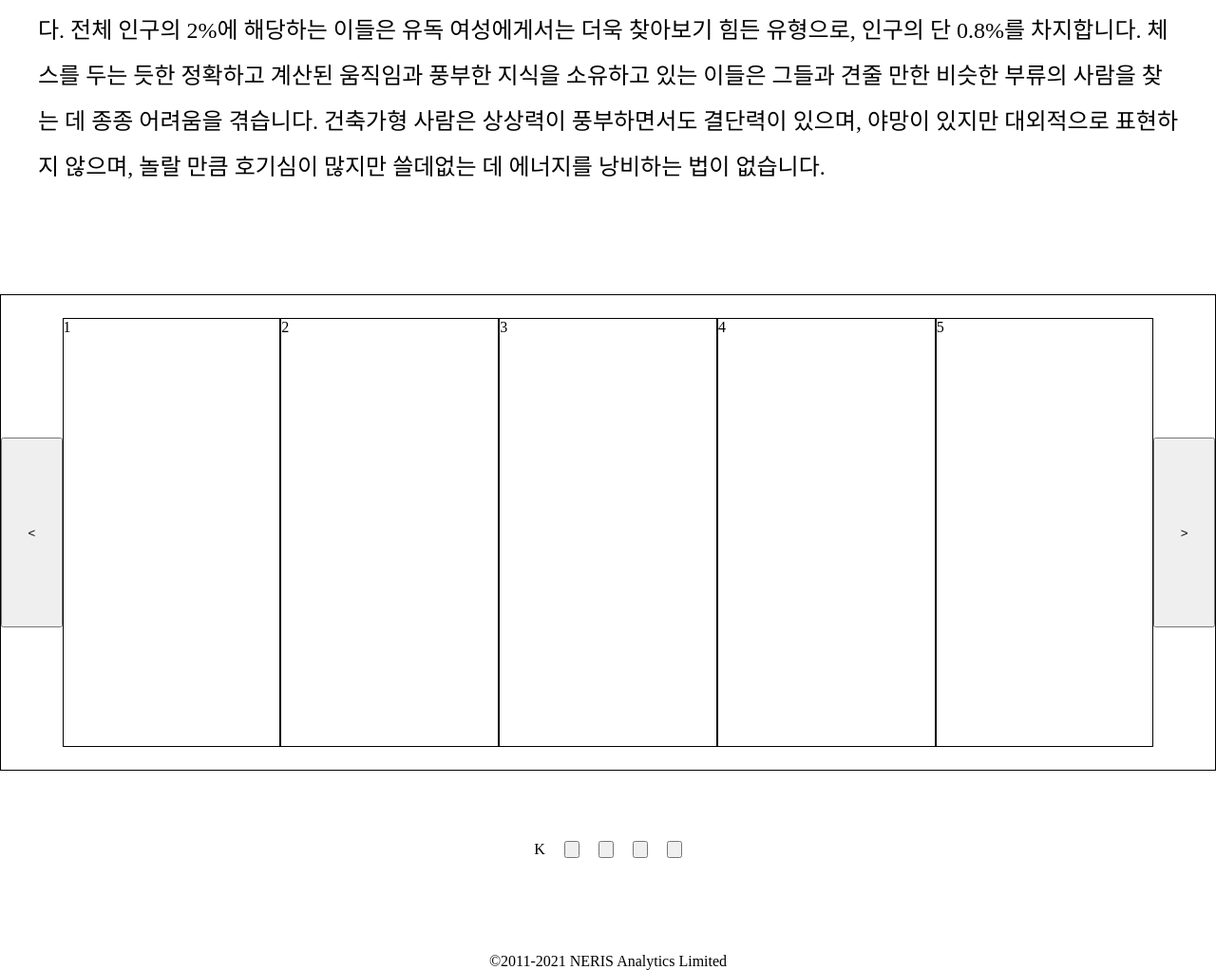
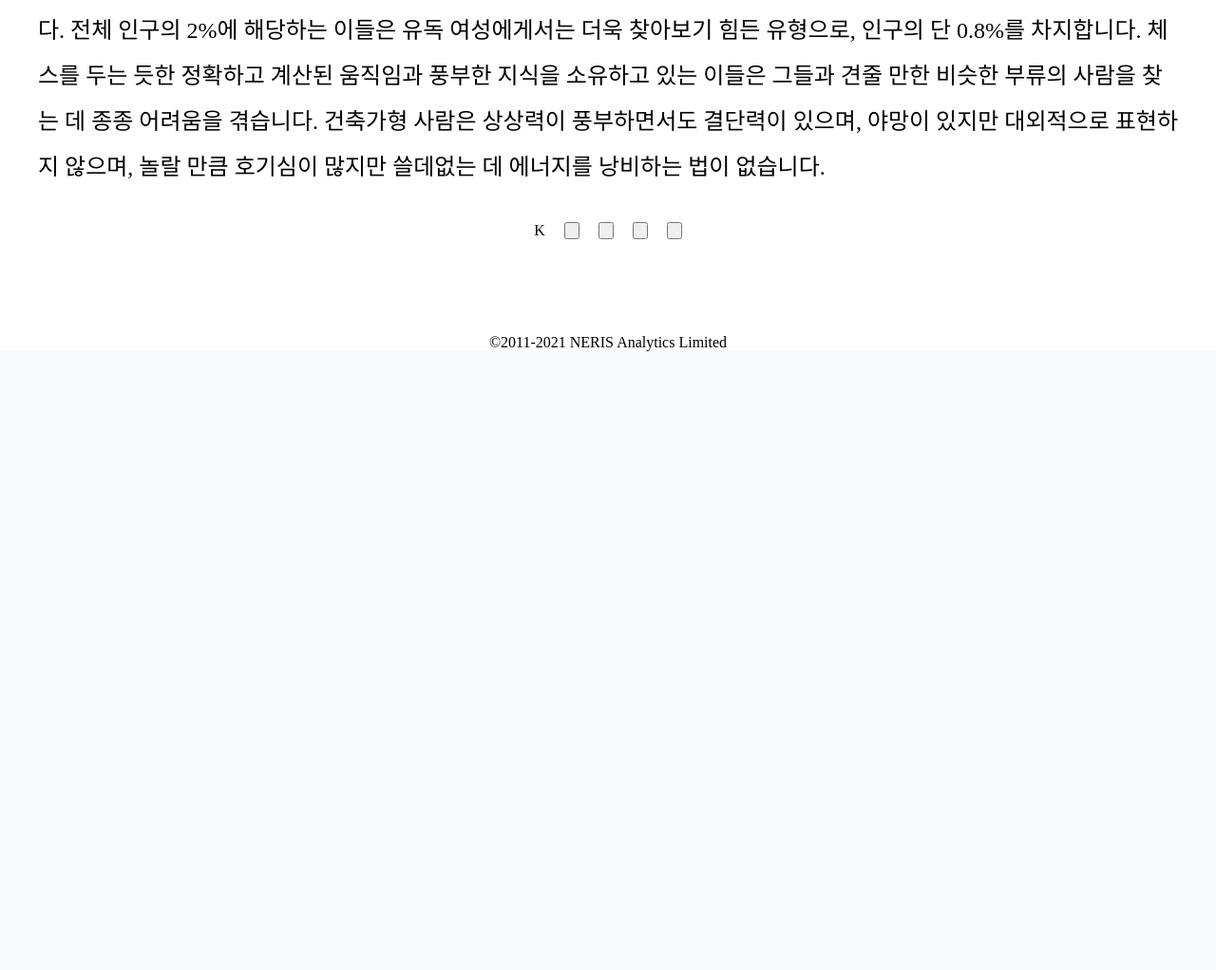
Before and after one commit to SEOKJUN-KO/Portfolio, a Django app: page /kor/detail/ in a window 1280 px wide. Shown: the part 1942-2964 px from the top of the page at 95% size. After the commit the page ends 2312 px from the top, so only its background shows below. Run offline with Django 3.2, Linux system fonts and the light colour scheme.

Commit message:
2021-7-20

```diff
--- a/2021.웹근무/MBTI/MBTI/static/css/category-detail.css
+++ b/2021.웹근무/MBTI/MBTI/static/css/category-detail.css
@@ -20,31 +20,8 @@
     height: 300px;
 }
 
-.wrap-famous {
-    margin-top: 150px;
-    border: 1px solid black;
-    height: 500px;
-    display: flex;
-    justify-content: center;
-    align-items: center;
-    overflow: hidden;
-}
+.celebrity {
 
-.wrap-famous button {
-    width: 80px;
-    height: 200px;
-}
-
-
-.famous {
-    width: 300px;
-    height: 450px;
-    border: 1px solid black;
-
-}
-
-.famous:nth-child(n+7) {
-    display: none;
 }
 
 .content-sns {
@@ -68,10 +45,6 @@ footer{
 
 /* 태블릿 pc 미디어쿼리 */
 @media (max-width: 1200px) {
-    .famous {
-        width: 300px;
-
-    }
 
 }
 /* 핸드폰 미디어쿼리 */
--- a/2021.웹근무/MBTI/kor/templates/kor/category-detail.html
+++ b/2021.웹근무/MBTI/kor/templates/kor/category-detail.html
@@ -57,19 +57,6 @@
             </div><!--contents-->
         </div><!--wrap-contents-->
 
-    <div class="wrap-famous">
-        <button onclick="change()"><</button>
-        <div class="famous">1</div>
-        <div class="famous">2</div>
-        <div class="famous">3</div>
-        <div class="famous">4</div>
-        <div class="famous">5</div>
-        <div class="famous">6</div>
-        <div class="famous">7</div>
-        <div class="famous">8</div>
-        <div class="famous">9</div>
-        <button>></button>
-    </div>
         <div class="content-sns">
             <p>K</p>
             <button></button>
@@ -83,9 +70,10 @@
     </footer>
     <script src="{% static 'js/frame.js' %}" type="text/javascript"></script>
     <script>
-        const famous = document.getElementsByClassName("famous");
+        const transform = document.getElementsByClassName("wrap-famous");
 
         function change(){
+            transform[0].style.background = 'yellow';
         }
     </script>
 </html>
```
Also changed, not shown: 2021.웹근무/MBTI/kor/templates/kor/1111.html (added, +27 -0 lines). Lines whose indentation alone changed are shown as unchanged.
